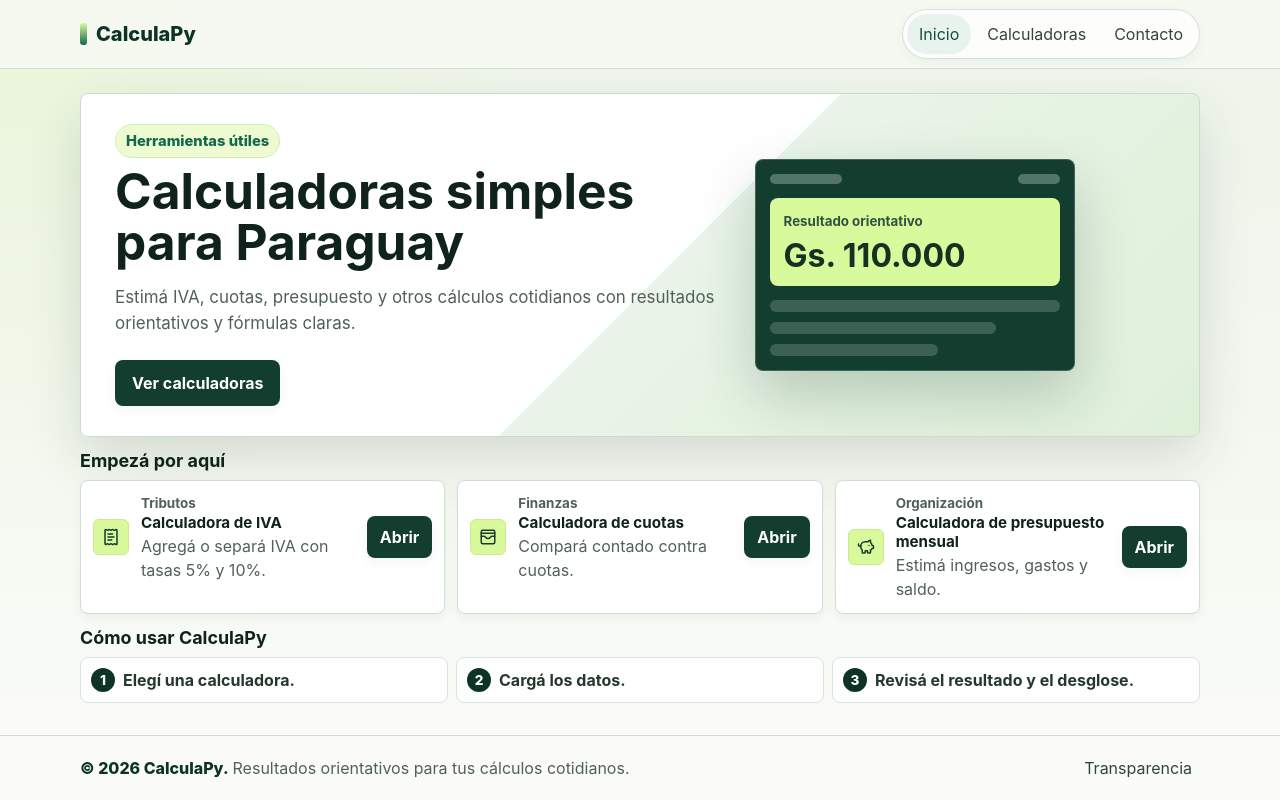
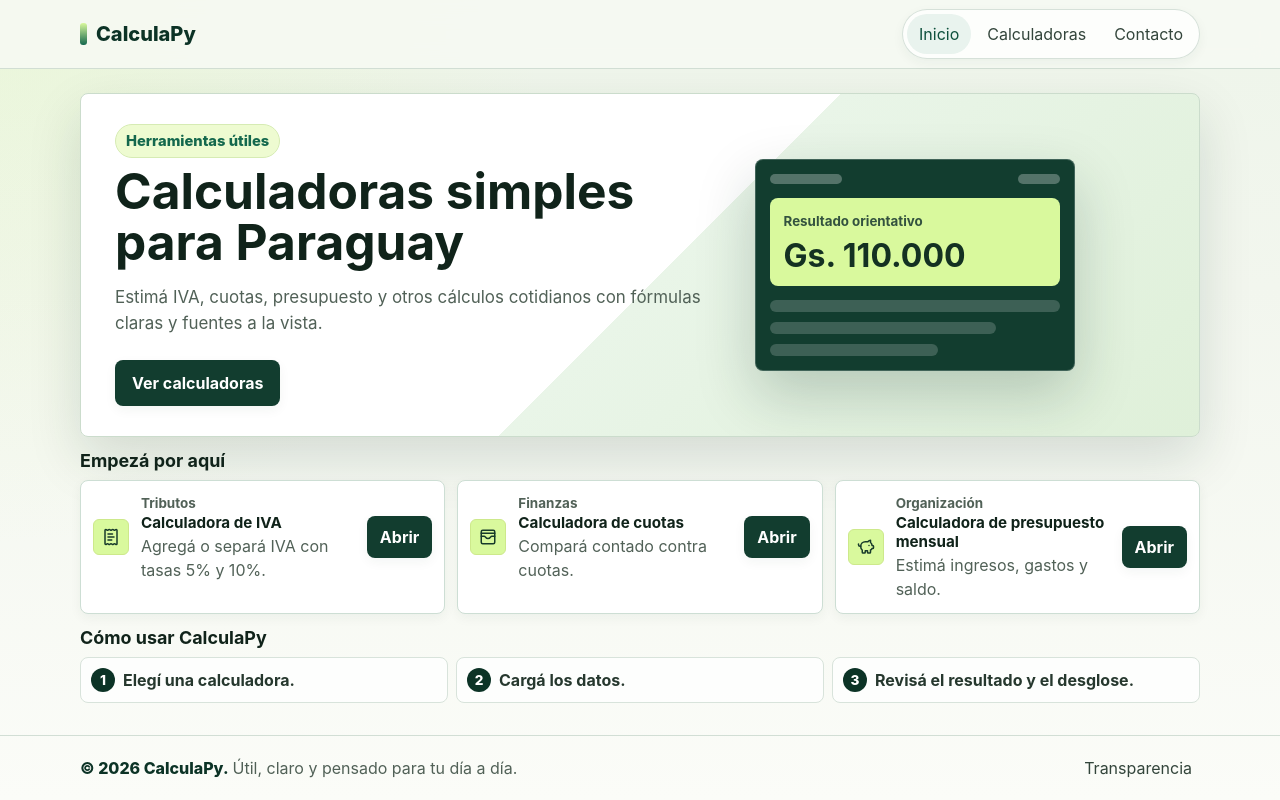
Before and after one commit to Code9029py/CalculaPy, a React (Vite) app: page / in a window 1280 px wide. Built offline with nearby package versions, Linux system fonts and the light colour scheme.

Commit message:
Cambios en la UI de Inicio

```diff
--- a/src/components/layout/SiteLayout.tsx
+++ b/src/components/layout/SiteLayout.tsx
@@ -32,7 +32,7 @@ export function SiteLayout({ children }: SiteLayoutProps) {
         <div className="site-footer__inner">
           <p className="site-footer__copy">
             <strong>&copy; 2026 CalculaPy.</strong>
-            <span>Resultados orientativos para tus cálculos cotidianos.</span>
+            <span>Útil, claro y pensado para tu día a día.</span>
           </p>
           <NavLink className="site-footer__link" to="/transparencia">
             Transparencia
--- a/src/pages/HomePage.tsx
+++ b/src/pages/HomePage.tsx
@@ -71,7 +71,7 @@ export function HomePage() {
             <h1>Calculadoras simples para Paraguay</h1>
             <p className="hero__lead">
               Estimá IVA, cuotas, presupuesto y otros cálculos cotidianos con
-              resultados orientativos y fórmulas claras.
+              fórmulas claras y fuentes a la vista.
             </p>
             <div className="hero__actions">
               <Link className="button button--primary" to="/calculadoras">
```
